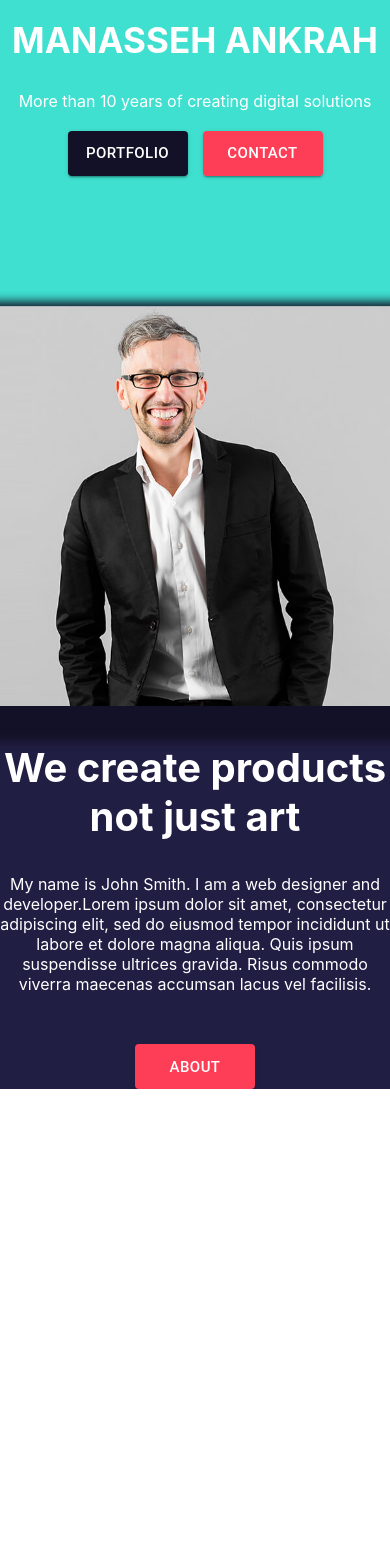
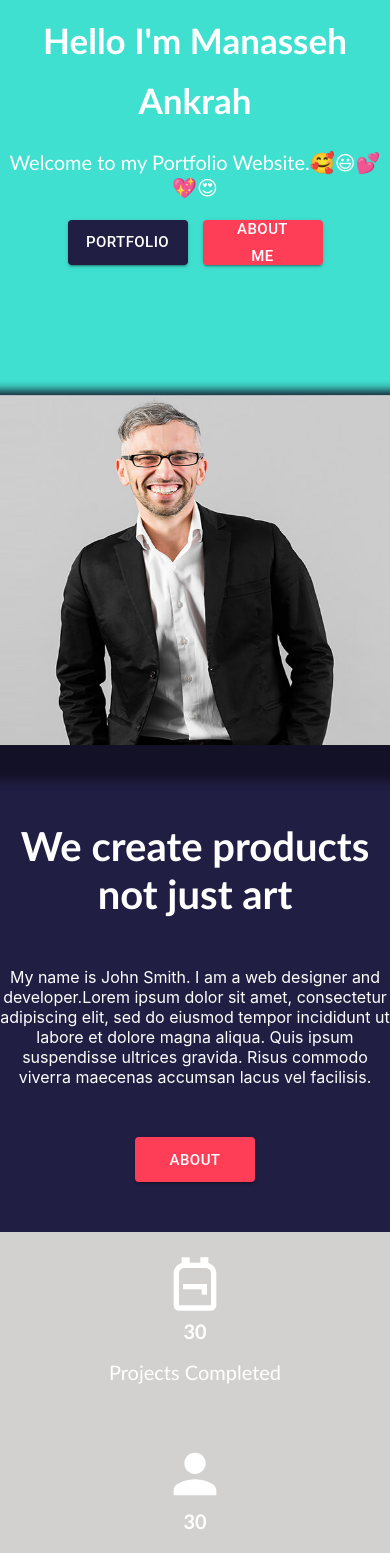
Before and after one commit to Manasseh-Ankrah/portfolio, a React (Create React App) app: page / in a window 390 px wide. Shown: the part 260-1813 px from the top of the page. Before the commit the page ends 1349 px from the top, so only its background shows below. Built offline with nearby package versions, Linux system fonts and the light colour scheme.

Commit message:
fourth commit

```diff
--- a/src/components/Header.css
+++ b/src/components/Header.css
@@ -7,6 +7,7 @@
   top: 0;
   z-index: 100;
   background-color: #121127;
+  /* width: 100vw; */
 }
 
 .header__logo {
--- a/src/components/Header.jsx
+++ b/src/components/Header.jsx
@@ -28,7 +28,7 @@ function Header() {
         <ul className="header__menu">
           <p className="header__menu__list">Home</p>
           <p className="header__menu__list">About</p>
-          <p className="header__menu__list">Portfopo</p>
+          <p className="header__menu__list">Portfolio</p>
           <p className="header__menu__list">Pages</p>
           <p className="header__menu__list">Blog</p>
           <p className="header__menu__list">Contact</p>
--- a/src/components/SidebarDrawer.css
+++ b/src/components/SidebarDrawer.css
@@ -2,3 +2,24 @@
   color: #fff;
   font-size: 2rem;
 }
+
+.drawer__icons__div {
+  display: flex;
+  justify-content: center;
+  align-items: center;
+}
+
+.drawer__divivider {
+  margin-top: 20px;
+  margin-bottom: 20px;
+}
+
+.drawer__icon {
+  color: gray;
+  font-size: 3rem;
+  padding: 15px;
+}
+
+.drawer__icon:hover {
+  color: #fe3e57;
+}
--- a/src/components/SidebarDrawer.jsx
+++ b/src/components/SidebarDrawer.jsx
@@ -21,10 +21,7 @@ import WhatshotIcon from "@mui/icons-material/Whatshot";
 import SubscriptionIcon from "@mui/icons-material/Subscriptions";
 import VideoLibraryIcon from "@mui/icons-material/VideoLibrary";
 import HistoryIcon from "@mui/icons-material/History";
-import OndemandVideoIcon from "@mui/icons-material/OndemandVideo";
-import WatchLaterIcon from "@mui/icons-material/WatchLater";
-import ThumbUpAltIcon from "@mui/icons-material/ThumbUpAlt";
-import ExpandMoreOutlinedIcon from "@mui/icons-material/ExpandMoreOutlined";
+import { Facebook, GitHub, LinkedIn } from "@material-ui/icons";
 import Phone from "@mui/icons-material/Phone";
 
 export default function SidebarDrawer() {
@@ -77,21 +74,6 @@ export default function SidebarDrawer() {
       title: "Contact",
       icon: Phone,
     },
-    // {
-    //   path: "/watch_later",
-    //   title: "Watch Later",
-    //   icon: WatchLaterIcon,
-    // },
-    // {
-    //   path: "/liked_videos",
-    //   title: "Liked videos",
-    //   icon: ThumbUpAltIcon,
-    // },
-    // {
-    //   path: "/show_more",
-    //   title: "Show More",
-    //   icon: ExpandMoreOutlinedIcon,
-    // },
   ];
 
   const list = (anchor) => (
@@ -102,6 +84,13 @@ export default function SidebarDrawer() {
       onClick={toggleDrawer(anchor, false)}
       onKeyDown={toggleDrawer(anchor, false)}
     >
+      <div className="drawer__icons__div">
+        <GitHub className="drawer__icon" />
+        <Facebook className="drawer__icon" />
+        <LinkedIn className="drawer__icon" />
+      </div>
+      <Divider className="drawer__divivider" />
+
       {sidebarObjects.map((items) => (
         <List key={items.title}>
           {/* <Link to={items.path} className="link__style"> */}
--- a/src/pages/Home.css
+++ b/src/pages/Home.css
@@ -27,14 +27,18 @@
 
 .home__text > h2 {
   font-size: 55px;
-  margin-bottom: 5px;
-  line-height: 90px;
+  font-family: "Trebuchet MS", "Lucida Sans Unicode", "Lucida Grande",
+    "Lucida Sans", Arial, sans-serif;
+  margin-bottom: 0px;
+  line-height: 80px;
   color: #fff;
   background-color: transparent;
 }
 
 .home__text > p {
-  font-size: 16px;
+  font-size: 20px;
+  font-family: "Trebuchet MS", "Lucida Sans Unicode", "Lucida Grande",
+    "Lucida Sans", Arial, sans-serif;
   color: #fff;
   margin-bottom: 30px;
 }
@@ -43,7 +47,7 @@
   width: 200px;
   height: 50px;
   /* margin-left: 5px; */
-  background-color: #121127 !important;
+  background-color: #201e43 !important;
   color: #fff !important;
   margin-right: 20px !important;
 }
@@ -61,6 +65,7 @@
   height: 50px;
   background-color: #fe3e57 !important;
   color: #fff !important;
+  margin-bottom: 10px;
 }
 
 .home__btn__port:hover {
@@ -84,8 +89,8 @@
   position: relative;
   top: 130px !important;
   background-color: #201e43;
-  height: 50%;
-  height: 100%;
+  /* height: 50%; */
+  /* height: 100%; */
   width: 100vw;
 }
 
@@ -117,14 +122,68 @@
   /* width: 500px; */
   /* flex-direction: column; */
   font-size: 40px;
+  font-family: "Trebuchet MS", "Lucida Sans Unicode", "Lucida Grande",
+    "Lucida Sans", Arial, sans-serif;
   color: #fff;
 }
 
 .home__section__text p {
+  /* display: flex;
+  justify-content: flex-start; */
   color: #fff;
   margin-bottom: 50px;
   width: 600px;
 }
+
+.home__icons__section {
+  display: flex;
+  justify-content: space-evenly;
+  flex-direction: row;
+  align-items: center;
+  flex-wrap: wrap;
+  position: relative;
+  top: 130px !important;
+  background-color: rgb(211, 208, 208);
+  /* height: 50%;
+  height: 100%; */
+  width: 100vw;
+  /* margin-top: 40px; */
+}
+
+.home__icons__div {
+  height: 170px;
+  width: 300px;
+  margin-top: 20px;
+}
+
+.home__icons__item {
+  font-size: 4rem !important;
+  color: #fff !important;
+}
+
+.home__icons__item:hover {
+  font-size: 5.5rem !important;
+  color: #fe3e57 !important;
+  opacity: 0.9;
+}
+
+.home__icons__element h4 {
+  font-size: 20px;
+  font-family: "Trebuchet MS", "Lucida Sans Unicode", "Lucida Grande",
+    "Lucida Sans", Arial, sans-serif;
+  color: #fff;
+  margin-top: -1px;
+}
+
+.home__icons__element p {
+  font-size: 20px;
+  font-family: "Trebuchet MS", "Lucida Sans Unicode", "Lucida Grande",
+    "Lucida Sans", Arial, sans-serif;
+  color: #fff;
+  margin-top: -10px;
+}
+
+/* MEDIA QUERY SECTION.......................................... */
 
 @media screen and (max-width: 600px) {
   .home__animation {
@@ -141,7 +200,7 @@
   .home__btn__port {
     width: 150px;
     height: 45px;
-    background-color: #121127 !important;
+    background-color: #201e43 !important;
     margin-right: 15px !important;
   }
 
@@ -159,6 +218,17 @@
 
   .home__text > p {
     margin-bottom: 20px;
+  }
+
+  .home__section__text {
+    display: block;
+    justify-content: flex-end;
+    align-items: center;
+    flex-direction: column;
+    width: 100vw;
+    /* flex: 0.5; */
+    background-color: #201e43;
+    margin-right: 0px;
   }
 }
 
@@ -181,7 +251,7 @@
   .home__btn__port {
     width: 120px;
     height: 45px;
-    background-color: #121127 !important;
+    background-color: #201e43 !important;
     margin-right: 15px !important;
   }
 
@@ -231,17 +301,61 @@
   .home__text {
     margin-top: 180px;
   }
+
+  .home__section__text {
+    display: block;
+    justify-content: flex-end;
+    align-items: center;
+    flex-direction: column;
+    width: 100vw;
+    /* flex: 0.5; */
+    background-color: #201e43;
+    margin-right: 0px;
+  }
+
+  .home__img {
+    width: 100vw;
+    height: 350px;
+    box-shadow: 0 0px 0px px rgb(18 17 39 / 100%);
+  }
 }
 
 @media screen and (max-width: 380px) {
   .home__text {
     margin-top: 160px;
   }
+
+  .home__section__text {
+    display: block;
+    justify-content: flex-end;
+    align-items: center;
+    flex-direction: column;
+    width: 100vw;
+    /* flex: 0.5; */
+    background-color: #201e43;
+    margin-right: 0px;
+  }
+  .home__img {
+    width: 100vw;
+    height: 350px;
+    box-shadow: 0 0px 0px px rgb(18 17 39 / 100%);
+  }
 }
 
 @media screen and (max-width: 330px) {
   .home__text {
     margin-top: 100px;
+  }
+
+  .home__section__text {
+    display: block;
+    justify-content: flex-end;
+    align-items: center;
+    flex-direction: column;
+    width: 100vw;
+    /* flex: 0.5; */
+    background-color: #201e43;
+    margin-right: 0px;
   }
 }
 
@@ -250,6 +364,25 @@
 @media screen and (max-width: 990px) {
   .home__section {
     display: block;
+  }
+
+  .home__section__text {
+    display: flex;
+    justify-content: center;
+    align-items: center;
+    flex-direction: column;
+    width: 100vw;
+    /* flex: 0.5; */
+    /* background-color: red; */
+    margin-right: 0px;
+    margin-top: 40px;
+    /* margin-bottom: 50px; */
+  }
+}
+
+@media screen and (max-width: 1175px) {
+  .home__btn__about {
+    margin-bottom: 50px !important;
   }
 }
 
--- a/src/pages/Home.jsx
+++ b/src/pages/Home.jsx
@@ -3,8 +3,11 @@ import Header from "../components/Header";
 import "./Home.css";
 import ParticlesBg from "particles-bg";
 import { Button } from "@material-ui/core";
-
 import img from "../images/team-1.jpg";
+import Coffee from "@mui/icons-material/Coffee";
+import Person from "@mui/icons-material/Person";
+import Bag from "@mui/icons-material/BackpackOutlined";
+import Experience from "@mui/icons-material/TravelExploreOutlined";
 
 function Home() {
   return (
@@ -15,8 +18,8 @@ function Home() {
       </div>
 
       <div className="home__text">
-        <h2> MANASSEH ANKRAH</h2>
-        <p>More than 10 years of creating digital solutions</p>
+        <h2> Hello I'm Manasseh Ankrah</h2>
+        <p>Welcome to my Portfolio Website.🥰😃💕💖😍</p>
         <div className="home__btn">
           <Button className="home__btn__port" variant="contained" size="large">
             Portfolio
@@ -27,7 +30,7 @@ function Home() {
             variant="contained"
             size="large"
           >
-            Contact
+            About Me
           </Button>
         </div>
       </div>
@@ -54,9 +57,39 @@ function Home() {
 
       {/* dsdfd */}
 
-      {/* <div className="home__section">
-        <p style={{ color: "white" }}>Hello world</p>
-      </div> */}
+      <div className="home__icons__section">
+        <div className="home__icons__div">
+          <Bag className="home__icons__item" />
+          <div className="home__icons__element">
+            <h4>30</h4>
+            <p>Projects Completed</p>
+          </div>
+        </div>
+
+        <div className="home__icons__div">
+          <Person className="home__icons__item" />
+          <div className="home__icons__element">
+            <h4>30</h4>
+            <p>Happy Clients</p>
+          </div>
+        </div>
+
+        <div className="home__icons__div">
+          <Experience className="home__icons__item" />
+          <div className="home__icons__element">
+            <h4>3yrs</h4>
+            <p>Experience</p>
+          </div>
+        </div>
+
+        <div className="home__icons__div">
+          <Coffee className="home__icons__item" />
+          <div className="home__icons__element">
+            <h4>3028</h4>
+            <p>Cups of Coffee</p>
+          </div>
+        </div>
+      </div>
     </div>
   );
 }
```
